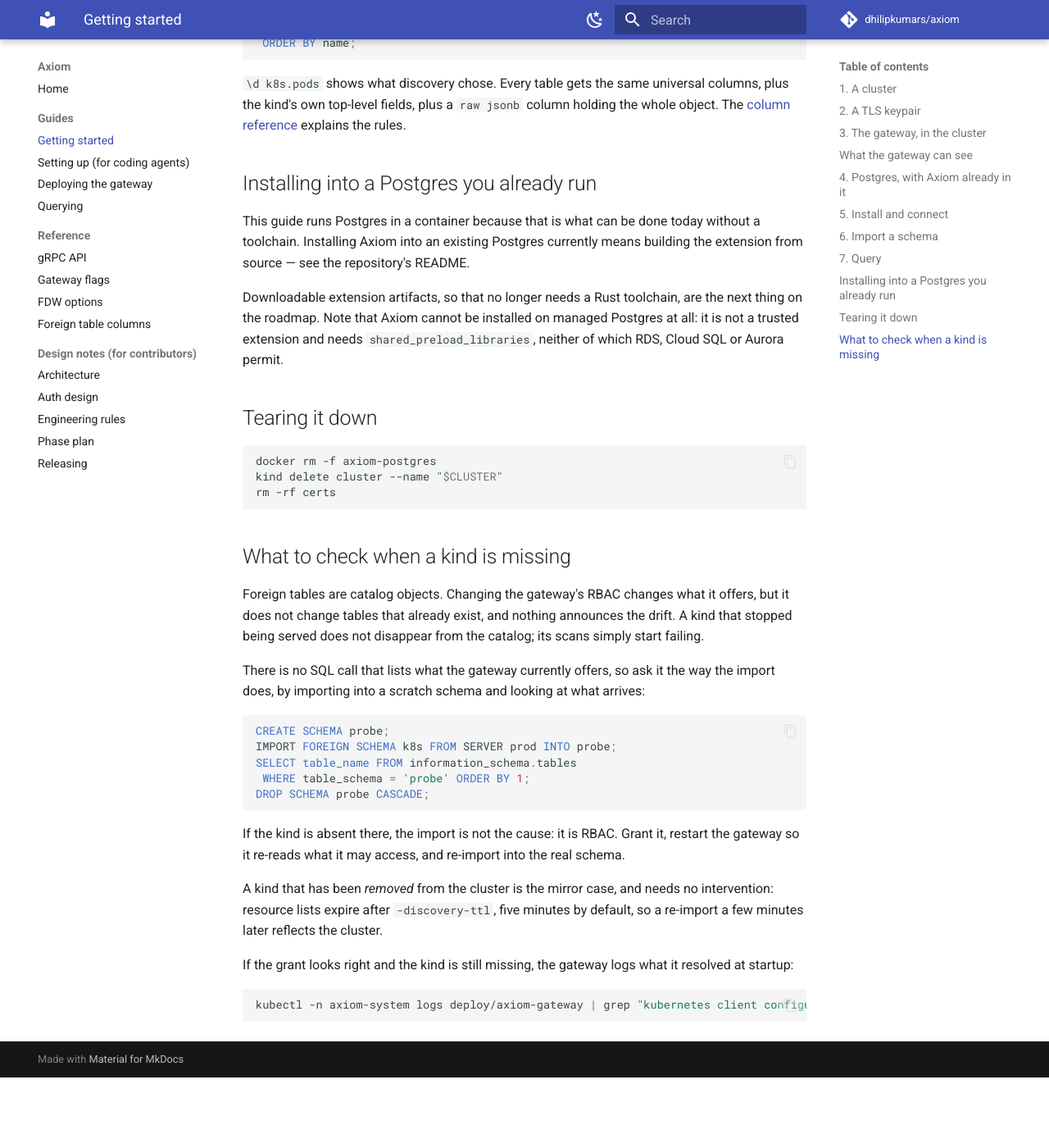
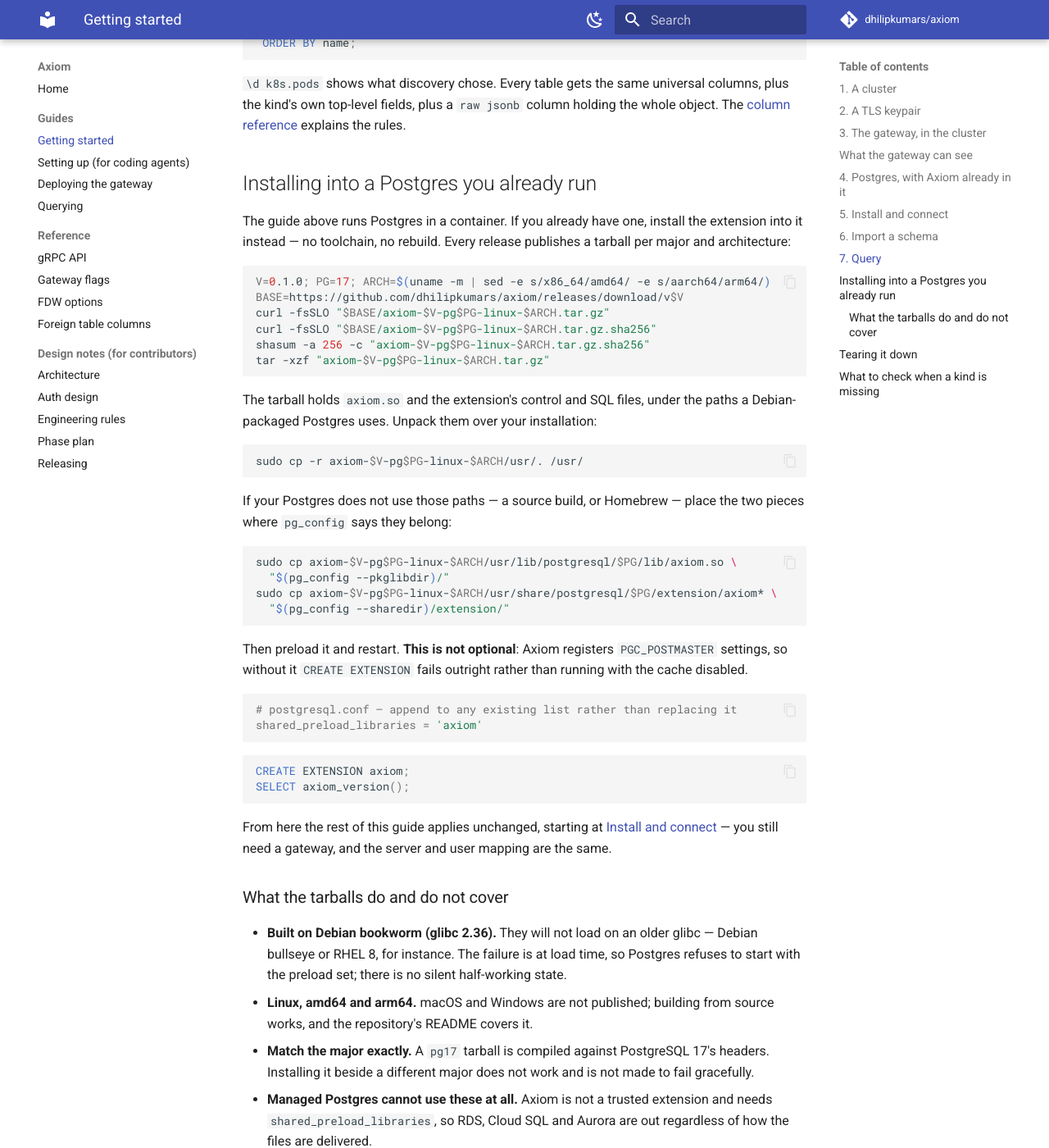
Before and after one commit to dhilipkumars/axiom, an MkDocs documentation site: the page built from docs/guides/getting-started.md, in a window 1280 px wide and 1400 px high, scrolled down 5241 px. Shown: the whole window at 82% size. Built offline with MkDocs 1.6.1 and Material for MkDocs 9.7.7, drawn with Linux system fonts in a browser that asks for light colours; comment, search, counter and statistics services are not loaded; before the commit the page ends 6555 px from its top, so only the background shows below that.

Commit message:
Publish the extension as a downloadable tarball
Closes #36.

v0.1.0 shipped images only, so anyone who already ran Postgres had to
build from source -- and since Axiom is not a trusted extension and
needs shared_preload_libraries, self-hosted Postgres is the *whole*
addressable audience. The release notes led with that limitation.

extension/Dockerfile gains a `scratch` stage exporting the tree the
image stage already copies from, so a tarball and an image of one
version come from the same source by the same recipe. That stage sits
deliberately *before* the image stage: `docker build` defaults to the
last one, so appending it would have turned a plain build into an
artifact export and broken every caller expecting an image.

`scripts/package-extension` wraps it, emits a checksum and an
INSTALL.md, and refuses to ship a mismatch: `--platform` is advisory if
the builder cannot honour it, so it reads the built .so with `file` and
fails rather than putting an amd64 binary in something named arm64.

**The gate is the point, not the tarball.** Every other gate runs our
image, which already has the extension installed and preloaded, so none
of them can tell whether the artifact stands on its own.
e2e/tarball_test.sh unpacks it into a *stock* postgres:N that has never
heard of Axiom, follows INSTALL.md exactly, and asserts what a real
install needs: that CREATE EXTENSION refuses and names the setting
before the preload, that the postmaster survives the restart after it,
that the worker runs and axiom_watch_status() answers, and that the
server major matches.

Co-Authored-By: Claude Opus 5 <noreply@anthropic.com>

````diff
--- a/docs/guides/getting-started.md
+++ b/docs/guides/getting-started.md
@@ -259,14 +259,68 @@ explains the rules.
 
 ## Installing into a Postgres you already run
 
-This guide runs Postgres in a container because that is what can be done today
-without a toolchain. Installing Axiom into an existing Postgres currently means
-building the extension from source — see the repository's README.
+The guide above runs Postgres in a container. If you already have one, install
+the extension into it instead — no toolchain, no rebuild. Every release
+publishes a tarball per major and architecture:
 
-Downloadable extension artifacts, so that no longer needs a Rust toolchain, are
-the next thing on the roadmap. Note that Axiom cannot be installed on managed
-Postgres at all: it is not a trusted extension and needs
-`shared_preload_libraries`, neither of which RDS, Cloud SQL or Aurora permit.
+```sh
+V=0.1.0; PG=17; ARCH=$(uname -m | sed -e s/x86_64/amd64/ -e s/aarch64/arm64/)
+BASE=https://github.com/dhilipkumars/axiom/releases/download/v$V
+curl -fsSLO "$BASE/axiom-$V-pg$PG-linux-$ARCH.tar.gz"
+curl -fsSLO "$BASE/axiom-$V-pg$PG-linux-$ARCH.tar.gz.sha256"
+shasum -a 256 -c "axiom-$V-pg$PG-linux-$ARCH.tar.gz.sha256"
+tar -xzf "axiom-$V-pg$PG-linux-$ARCH.tar.gz"
+```
+
+The tarball holds `axiom.so` and the extension's control and SQL files, under
+the paths a Debian-packaged Postgres uses. Unpack them over your installation:
+
+```sh
+sudo cp -r axiom-$V-pg$PG-linux-$ARCH/usr/. /usr/
+```
+
+If your Postgres does not use those paths — a source build, or Homebrew — place
+the two pieces where `pg_config` says they belong:
+
+```sh
+sudo cp axiom-$V-pg$PG-linux-$ARCH/usr/lib/postgresql/$PG/lib/axiom.so \
+  "$(pg_config --pkglibdir)/"
+sudo cp axiom-$V-pg$PG-linux-$ARCH/usr/share/postgresql/$PG/extension/axiom* \
+  "$(pg_config --sharedir)/extension/"
+```
+
+Then preload it and restart. **This is not optional**: Axiom registers
+`PGC_POSTMASTER` settings, so without it `CREATE EXTENSION` fails outright
+rather than running with the cache disabled.
+
+```sh
+# postgresql.conf — append to any existing list rather than replacing it
+shared_preload_libraries = 'axiom'
+```
+
+```sql
+CREATE EXTENSION axiom;
+SELECT axiom_version();
+```
+
+From here the rest of this guide applies unchanged, starting at
+[Install and connect](#5-install-and-connect) — you still need a gateway, and
+the server and user mapping are the same.
+
+### What the tarballs do and do not cover
+
+- **Built on Debian bookworm (glibc 2.36).** They will not load on an older
+  glibc — Debian bullseye or RHEL 8, for instance. The failure is at load time,
+  so Postgres refuses to start with the preload set; there is no silent
+  half-working state.
+- **Linux, amd64 and arm64.** macOS and Windows are not published; building
+  from source works, and the repository's README covers it.
+- **Match the major exactly.** A `pg17` tarball is compiled against
+  PostgreSQL 17's headers. Installing it beside a different major does not
+  work and is not made to fail gracefully.
+- **Managed Postgres cannot use these at all.** Axiom is not a trusted
+  extension and needs `shared_preload_libraries`, so RDS, Cloud SQL and Aurora
+  are out regardless of how the files are delivered.
 
 ## Tearing it down
 
````
Also changed, not shown: .changes/extension-tarballs.md (added, +25 -0 lines), 6 other files.
